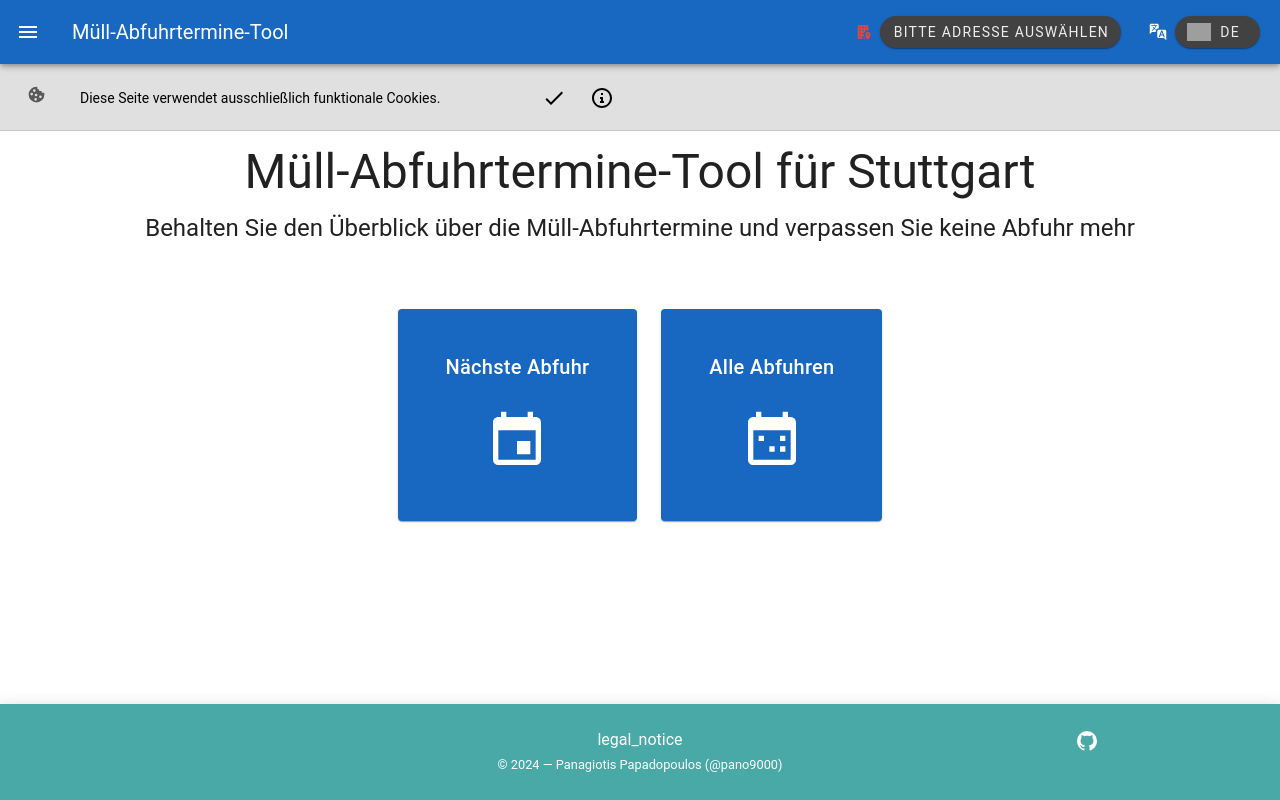
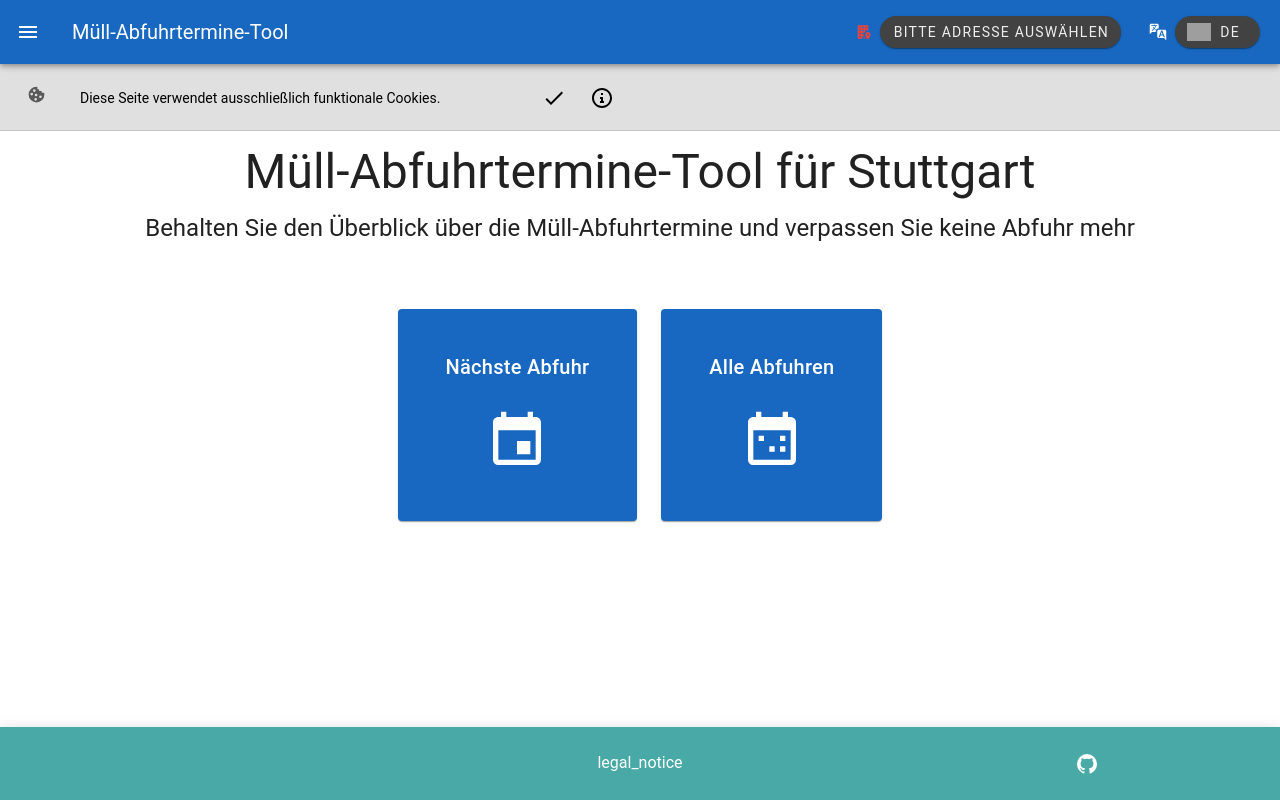
Before and after one commit to pano9000/aws-stuttgart-pickup-dates-service, a Nuxt app: page / in a window 1280 px wide. Built offline with nearby package versions, Linux system fonts and the light colour scheme; grey boxes are pictures that could not be loaded.

Commit message:
feat(Footer): use runtimeConfig for copyright notice

```diff
--- a/components/Footer.vue
+++ b/components/Footer.vue
@@ -8,7 +8,7 @@
         <v-spacer cols="3"/>
         <v-col cols="6">
           <div><NuxtLink to="impressum" class="nuxtlink">{{ i18n.t('legal_notice') }}</NuxtLink></div>
-          <small>© 2024 — Panagiotis Papadopoulos (@pano9000)</small>
+          <small>{{runtimeConfig.public.copyrightNotice}}</small>
         </v-col>
         <v-col cols="3">
           <v-tooltip
--- a/nuxt.config.ts
+++ b/nuxt.config.ts
@@ -58,6 +58,7 @@
       legalNoticeEmail:     process.env.NUXT_PUBLIC_AWSAPPENV_LEGALNOTICE_EMAIL,
       legalNoticePhone:     process.env.NUXT_PUBLIC_AWSAPPENV_LEGALNOTICE_PHONE,
       projectGitUrl:        process.env.NUXT_PUBLIC_AWSAPPENV_PROJECT_GIT_URL,
+      copyrightNotice:      process.env.NUXT_PUBLIC_AWSAPPENV_COPYRIGHT_NOTICE,
     }
 
     /*
```
Also changed, not shown: 1 other file (tests, documents, lock files or other folders).
